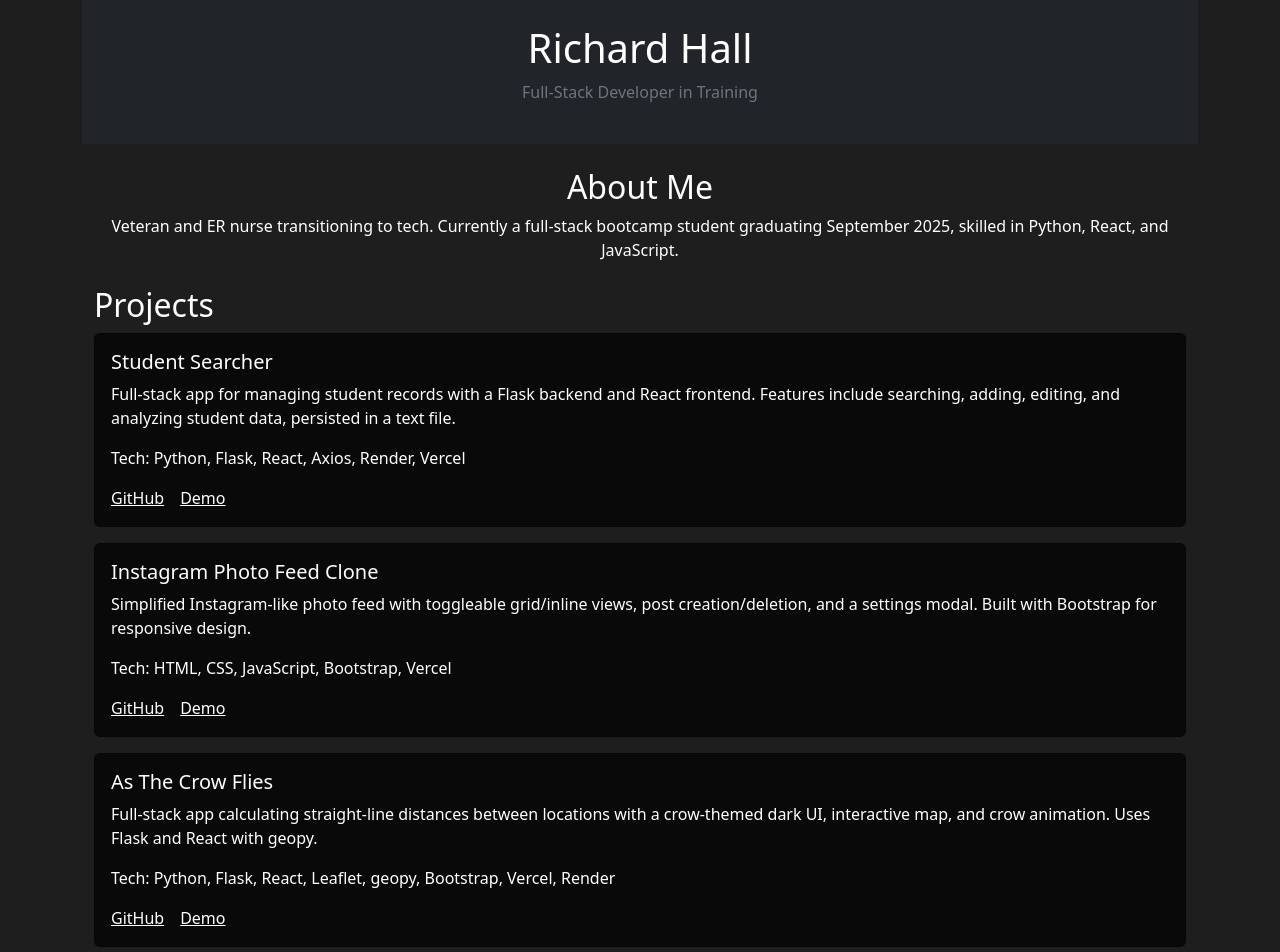
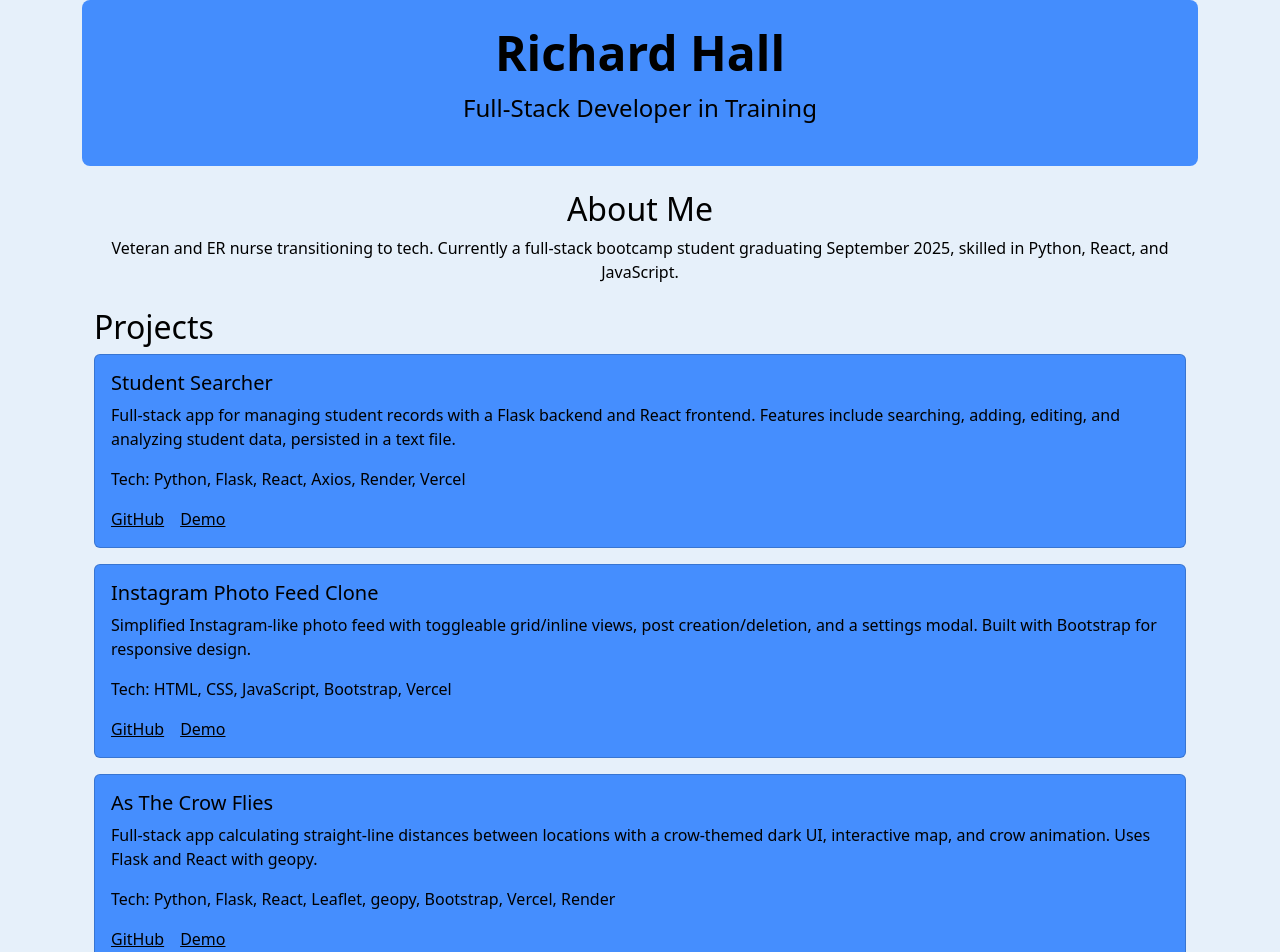
Before and after one commit to Cyberbot777/portfolio, a React (Create React App) app: page / in a window 1280 px wide. Shown: the top 952 px of the page. Built offline with nearby package versions, Linux system fonts and the light colour scheme.

Commit message:
Update background to grey-blue and style header

```diff
--- a/package.json
+++ b/package.json
@@ -12,6 +12,7 @@
     "react-bootstrap": "^2.10.10",
     "react-dom": "^19.1.0",
     "react-scripts": "5.0.1",
+    "react-scroll": "^1.9.3",
     "web-vitals": "^2.1.4"
   },
   "scripts": {
--- a/src/App.js
+++ b/src/App.js
@@ -7,13 +7,22 @@ import Projects from './components/Projects';
 import Contact from './components/Contact';
 
 const App = () => (
-  <div style={{ background: '#1E1E1E', color: '#FFFFFF', minHeight: '100vh' }}>
-    <Container>
+  <div
+    style={{
+      background: '#E6F0FA',
+      color: '#000000',
+      minHeight: '100vh',
+      display: 'flex',
+      flexDirection: 'column',
+    }}
+  >
+    <Container style={{ flex: '1 0 auto' }}>
       <Header />
       <About />
       <Projects />
       <Contact />
     </Container>
+    <footer style={{ background: '#E6F0FA', textAlign: 'center', padding: '1rem 0' }} />
   </div>
 );
 
--- a/src/components/Contact.js
+++ b/src/components/Contact.js
@@ -6,7 +6,7 @@ const Contact = () => (
   <Container className="text-center my-4">
     <h2>Contact</h2>
     <p>
-      <a href="https://github.com/Cyberbot777" className="text-white">GitHub</a>
+      <a href="https://github.com/Cyberbot777" style={{ color: '#000000' }}>GitHub</a>
     </p>
   </Container>
 );
--- a/src/components/Header.js
+++ b/src/components/Header.js
@@ -3,9 +3,16 @@ import React from 'react';
 import { Container } from 'react-bootstrap';
 
 const Header = () => (
-  <Container className="bg-dark text-white text-center py-4" style={{ background: 'rgba(0, 0, 0, 0.7)' }}>
-    <h1>Richard Hall</h1>
-    <p className="text-secondary">Full-Stack Developer in Training</p>
+  <Container
+    className="text-center py-4 mb-4"
+    style={{
+      background: 'rgba(0, 100, 255, 0.7)',
+      color: '#000000',
+      borderRadius: '8px',
+    }}
+  >
+    <h1 style={{ fontWeight: 'bold', fontSize: '3rem' }}>Richard Hall</h1>
+    <p style={{ fontSize: '1.5rem', color: '#000000' }}>Full-Stack Developer in Training</p>
   </Container>
 );
 
--- a/src/components/Projects.js
+++ b/src/components/Projects.js
@@ -1,44 +1,64 @@
-
-import React from 'react';
+import React, { useState } from 'react';
 import { Card, Container } from 'react-bootstrap';
 
-const Projects = () => (
+const Projects = () => {
+  const [hoveredCard, setHoveredCard] = useState(null);
+
+  const handleMouseEnter = (index) => setHoveredCard(index);
+  const handleMouseLeave = () => setHoveredCard(null);
+
+  const projects = [
+    {
+      title: 'Student Searcher',
+      description: 'Full-stack app for managing student records with a Flask backend and React frontend. Features include searching, adding, editing, and analyzing student data, persisted in a text file.',
+      tech: 'Python, Flask, React, Axios, Render, Vercel',
+      github: 'https://github.com/Cyberbot777/student-searcher',
+      demo: 'https://student-searcher.vercel.app/',
+    },
+    {
+      title: 'Instagram Photo Feed Clone',
+      description: 'Simplified Instagram-like photo feed with toggleable grid/inline views, post creation/deletion, and a settings modal. Built with Bootstrap for responsive design.',
+      tech: 'HTML, CSS, JavaScript, Bootstrap, Vercel',
+      github: 'https://github.com/Cyberbot777/instagram-photo-feed',
+      demo: 'https://instagram-photo-feed-nine.vercel.app/',
+    },
+    {
+      title: 'As The Crow Flies',
+      description: 'Full-stack app calculating straight-line distances between locations with a crow-themed dark UI, interactive map, and crow animation. Uses Flask and React with geopy.',
+      tech: 'Python, Flask, React, Leaflet, geopy, Bootstrap, Vercel, Render',
+      github: 'https://github.com/Cyberbot777/As-The-Crow-Flies',
+      demo: 'https://as-the-crow-flies.vercel.app/',
+    },
+  ];
+
+  return (
     <Container className="my-4">
       <h2>Projects</h2>
-    <Card className="mb-3" style={{ background: 'rgba(0, 0, 0, 0.7)', color: '#FFFFFF' }}>
+      {projects.map((project, index) => (
+        <Card
+          key={index}
+          className="mb-3"
+          style={{
+            background: hoveredCard === index ? 'rgba(0, 50, 200, 0.9)' : 'rgba(0, 100, 255, 0.7)',
+            color: '#000000',
+            transform: hoveredCard === index ? 'scale(1.05)' : 'scale(1)',
+            transition: 'all 0.3s ease-in-out',
+            cursor: 'pointer',
+          }}
+          onMouseEnter={() => handleMouseEnter(index)}
+          onMouseLeave={handleMouseLeave}
+        >
           <Card.Body>
-        <Card.Title>Student Searcher</Card.Title>
-        <Card.Text>
-          Full-stack app for managing student records with a Flask backend and React frontend. Features include searching, adding, editing, and analyzing student data, persisted in a text file.
-        </Card.Text>
-        <Card.Text>Tech: Python, Flask, React, Axios, Render, Vercel</Card.Text>
-        <Card.Link href="https://github.com/Cyberbot777/student-searcher" className="text-white">GitHub</Card.Link>
-        <Card.Link href="https://student-searcher.vercel.app/" className="text-white">Demo</Card.Link>
+            <Card.Title>{project.title}</Card.Title>
+            <Card.Text>{project.description}</Card.Text>
+            <Card.Text>Tech: {project.tech}</Card.Text>
+            <Card.Link href={project.github} style={{ color: '#000000' }}>GitHub</Card.Link>
+            <Card.Link href={project.demo} style={{ color: '#000000' }}>Demo</Card.Link>
           </Card.Body>
         </Card>
-    <Card className="mb-3" style={{ background: 'rgba(0, 0, 0, 0.7)', color: '#FFFFFF' }}>
-      <Card.Body>
-        <Card.Title>Instagram Photo Feed Clone</Card.Title>
-        <Card.Text>
-          Simplified Instagram-like photo feed with toggleable grid/inline views, post creation/deletion, and a settings modal. Built with Bootstrap for responsive design.
-        </Card.Text>
-        <Card.Text>Tech: HTML, CSS, JavaScript, Bootstrap, Vercel</Card.Text>
-        <Card.Link href="https://github.com/Cyberbot777/instagram-photo-feed" className="text-white">GitHub</Card.Link>
-        <Card.Link href="https://instagram-photo-feed-nine.vercel.app/" className="text-white">Demo</Card.Link>
-      </Card.Body>
-    </Card>
-    <Card className="mb-3" style={{ background: 'rgba(0, 0, 0, 0.7)', color: '#FFFFFF' }}>
-      <Card.Body>
-        <Card.Title>As The Crow Flies</Card.Title>
-        <Card.Text>
-          Full-stack app calculating straight-line distances between locations with a crow-themed dark UI, interactive map, and crow animation. Uses Flask and React with geopy.
-        </Card.Text>
-        <Card.Text>Tech: Python, Flask, React, Leaflet, geopy, Bootstrap, Vercel, Render</Card.Text>
-        <Card.Link href="https://github.com/Cyberbot777/As-The-Crow-Flies" className="text-white">GitHub</Card.Link>
-        <Card.Link href="https://as-the-crow-flies.vercel.app/" className="text-white">Demo</Card.Link>
-      </Card.Body>
-    </Card>
+      ))}
     </Container>
   );
+};
 
 export default Projects;
```
Also changed, not shown: 1 other file (tests, documents, lock files or other folders). Lines whose indentation alone changed are shown as unchanged.
